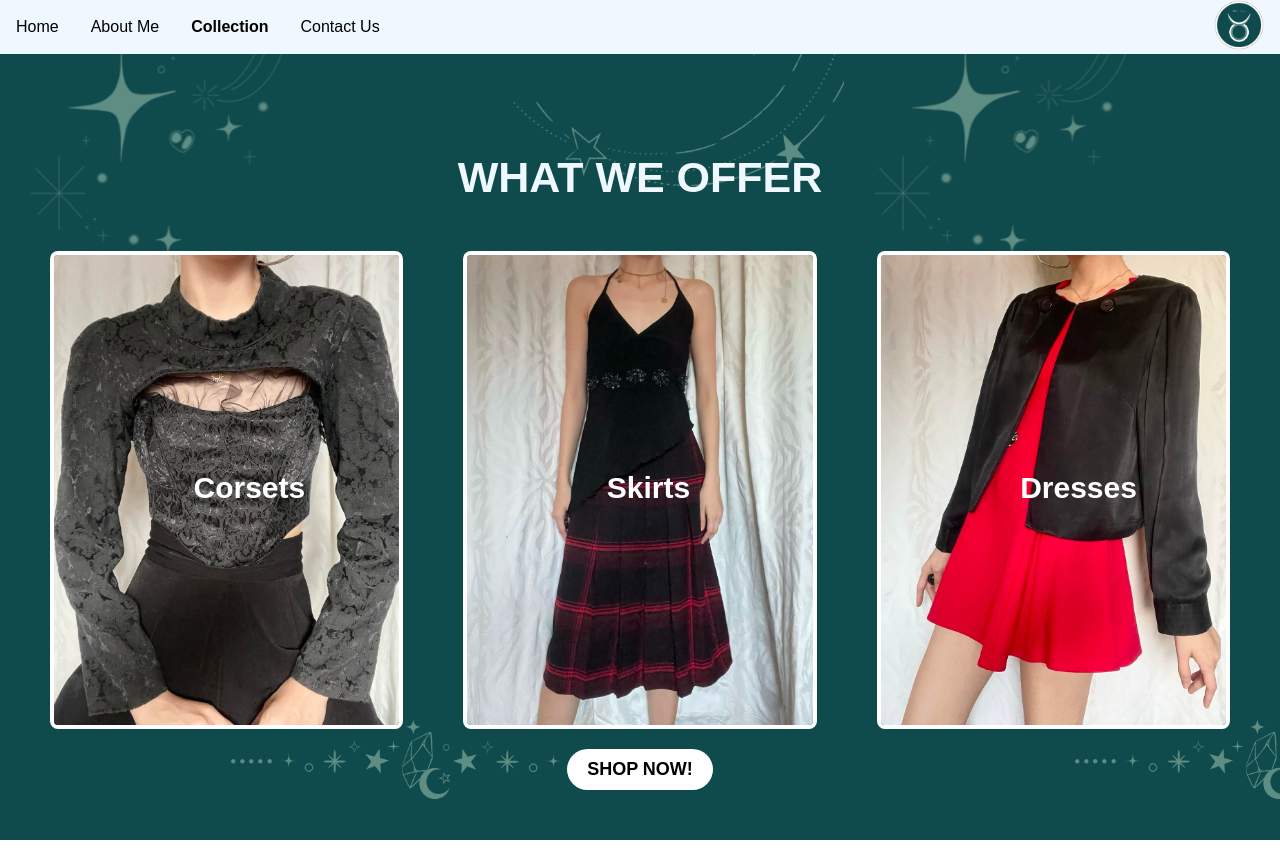
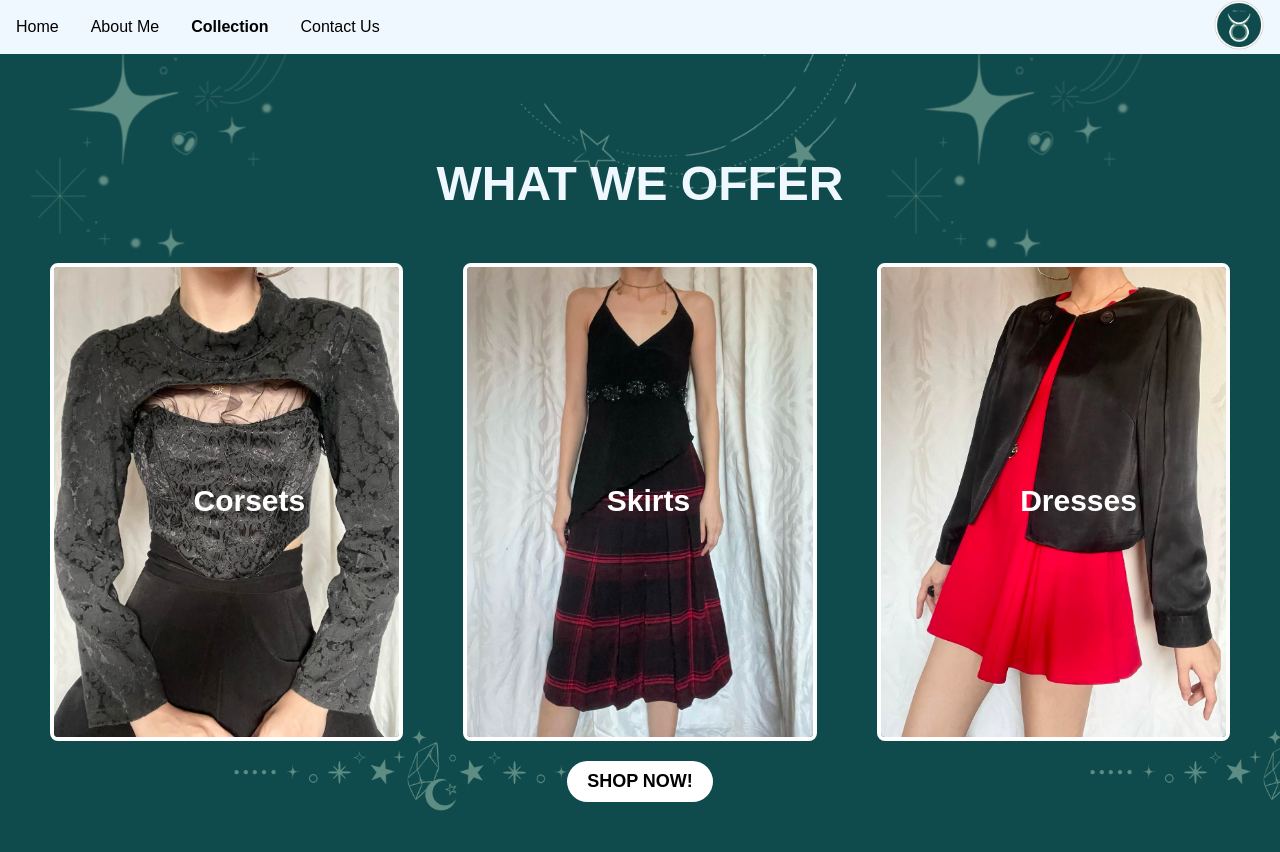
Before and after one commit to Vrajani09/Collection-page, a plain HTML site: page index.html in a window 1280 px wide. Drawn offline with Linux system fonts and the light colour scheme; a web font is replaced by a local one.

Commit message:
font-size

```diff
--- a/index.html
+++ b/index.html
@@ -21,7 +21,7 @@
       text-align: center;
       padding: 20px;
       font-family: "Zen Dots", sans-serif; /* Main title */
-       font-size: 43px;
+      font-size: 48px;
     }
 
     ul {
```
